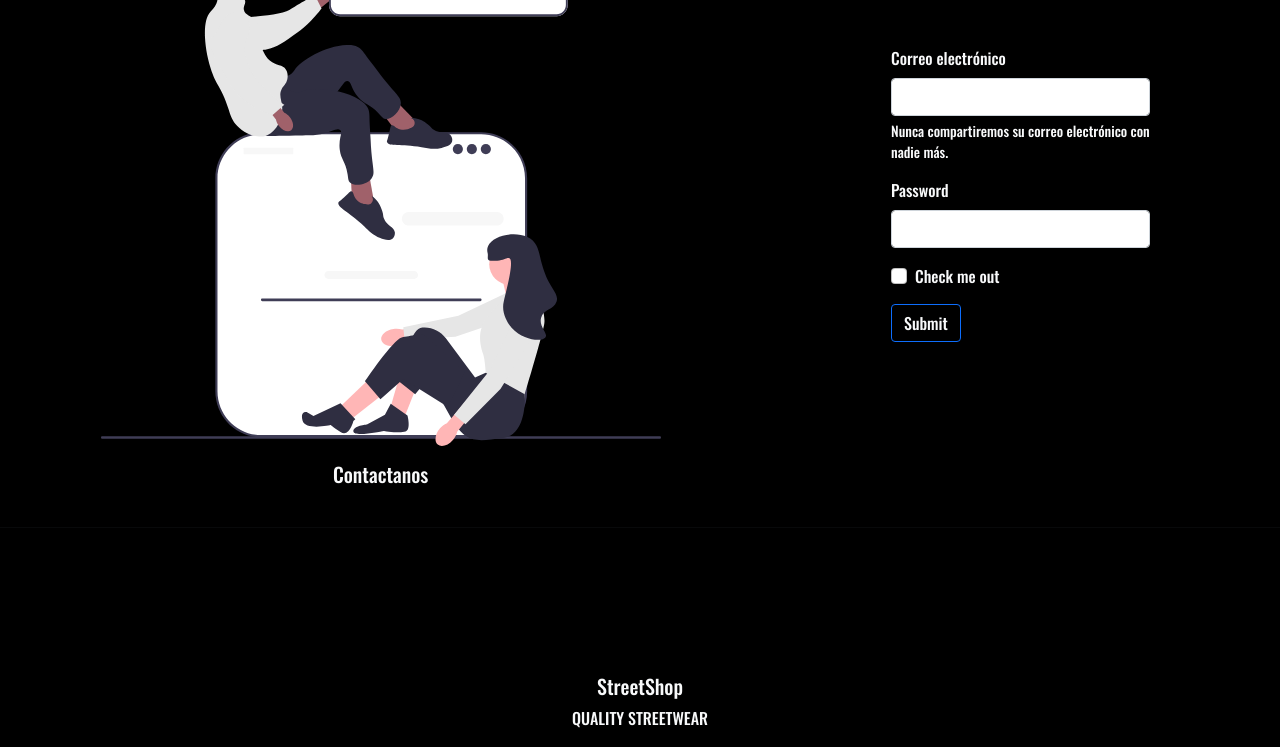
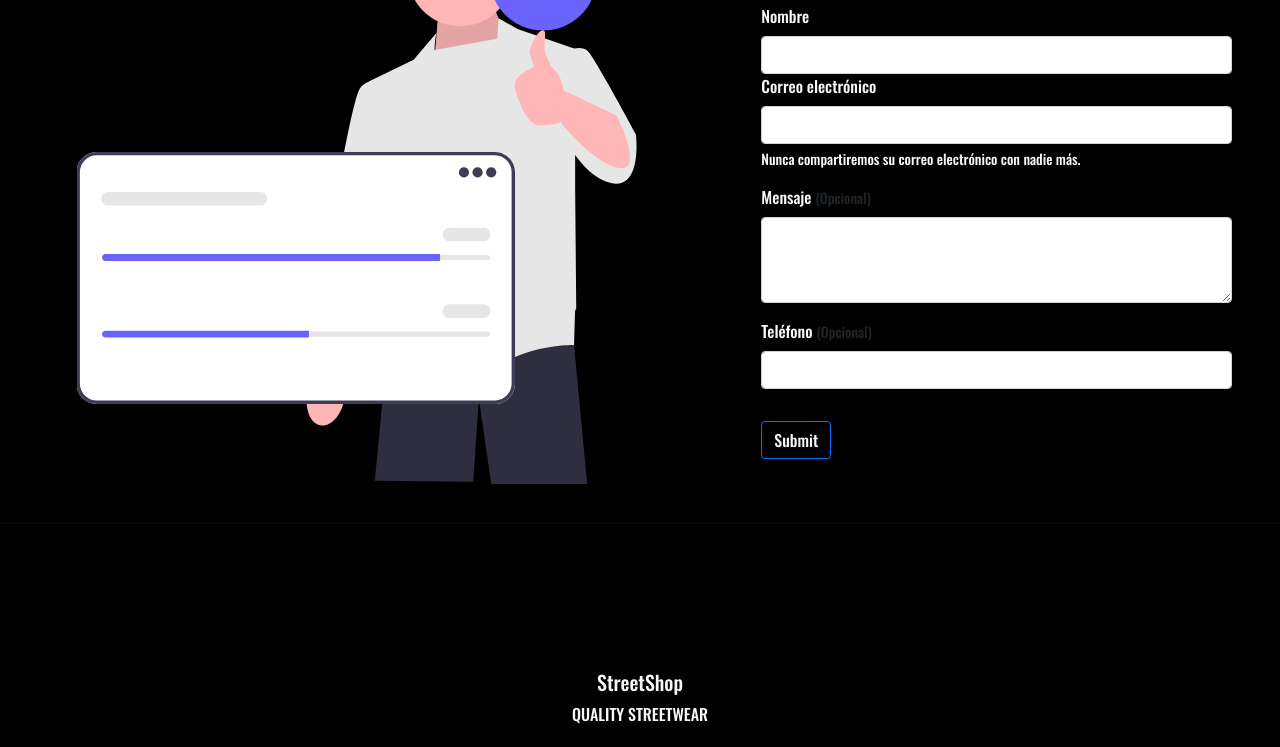
Before and after one commit to Guidown/coderr, a website: page vistas/contacto.html in a window 1280 px wide. Shown: the part 264-1011 px from the top of the page. Drawn offline with nearby package versions, Linux system fonts and the light colour scheme.

Commit message:
nav cambiado

```diff
--- a/ideas.txt
+++ b/ideas.txt
@@ -7,3 +7,6 @@
 -
 -
 -
+
+ul - bg-transparent // li - text-light
+   = fondo de dropdown //  = color letras
--- a/scss/_extends.scss
+++ b/scss/_extends.scss
@@ -1,3 +1,7 @@
+img {
+  max-width: 100%;
+}
+
 .Contacto-grid {
   display: grid;
   grid-template-areas: "Imagen Form";
@@ -7,13 +11,28 @@
     justify-content: center;
     align-items: center;
     img {
+      object-fit: cover;
       display: flex;
-
       width: 70vh;
+      max-width: 100%;
     }
   }
   .formul {
     grid-area: Form;
+  }
+  .forms {
+    flex: 1;
+    padding: 3rem;
+    .h2-contact {
+      display: flex;
+      justify-content: center;
+    }
+  }
+  @media screen and (max-width: 768px) {
+    display: grid;
+    grid-template-areas:
+      "Imagen"
+      "Form ";
   }
 }
 
--- a/scss/sass.scss
+++ b/scss/sass.scss
@@ -101,3 +101,22 @@ footer {
     margin: 2rem;
   }
 }
+
+.button-contact {
+  margin-top: 2rem;
+}
+
+.ul-dropdown {
+  background: rgb(37, 37, 37);
+  .li-dropdown {
+    color: black;
+  }
+}
+@media screen and (max-width: $tablet) {
+  .ul-dropdown {
+    background: transparent;
+    .li-dropdown {
+      color: white;
+    }
+  }
+}
--- a/vistas/contacto.html
+++ b/vistas/contacto.html
@@ -8,10 +8,7 @@
       name="viewport"
       content="width=device-width, initial-scale=1.0, maximum-scale=1.0, user-scalable=no"
     />
-    <meta
-      name="description"
-      content="Ropa Urbana estilo StreetWear, ropa de calle"
-    />
+    <meta name="description" content="Contacto" />
     <meta
       name="keyword"
       content="pagina ropa,ropa,ropa calle,streetwear,ropa fachera,ropa facherita,argentina "
@@ -130,19 +127,23 @@
           id="Contact-img"
         >
           <img
-            src="../imgs/contact-img.svg"
+            src="../imgs/undraw_join_re_w1lh.svg"
             class="card-img-top w-85"
             alt="..."
           />
-          <div class="card-body">
-            <h5 class="card-title text-light">Contactanos</h5>
-          </div>
         </div>
       </section>
       <!--Fin Section-Card-->
       <!--Inicio Formulario-->
       <section class="formul">
         <form class="forms w-50">
+          <div class="card-body">
+            <h2 class="card-title text-light h2-contact">Contactanos</h2>
+          </div>
+          <div class="form-group">
+            <label for="name" class="form-label text-light">Nombre</label>
+            <input type="text" id="name" name="name" class="form-control" />
+          </div>
           <div class="mb-3">
             <label for="exampleInputEmail1" class="form-label text-light"
               >Correo electrónico</label
@@ -158,24 +159,29 @@
             </div>
           </div>
           <div class="mb-3">
-            <label for="exampleInputPassword1" class="form-label text-light"
-              >Password</label
+            <label
+              for="exampleFormControlTextarea1"
+              class="form-label text-light"
+              >Mensaje</label
             >
-            <input type="box" class="form-control" id="exampleInputPassword1" />
+            <small class="m-left-quarter">(Opcional)</small>
+            <textarea
+              class="form-control"
+              id="exampleFormControlTextarea1"
+              rows="3"
+            ></textarea>
           </div>
-          <div class="mb-3 form-check">
-            <input
-              type="checkbox"
-              class="form-check-input"
-              id="exampleCheck1"
-            />
-            <label class="form-check-label text-light" for="exampleCheck1"
-              >Check me out</label
-            >
+          <div class="form-group">
+            <label for="phone" class="form-label text-light">
+              Teléfono
+              <small class="m-left-quarter text-dark">(Opcional)</small>
+            </label>
+            <input type="text" id="phone" name="phone" class="form-control" />
           </div>
+
           <button
             type="submit"
-            class="btn btn-primary text-light bg-transparent"
+            class="btn btn-primary text-light bg-transparent button-contact"
           >
             Submit
           </button>
```
Also changed, not shown: index.html (+5 -5 lines), vistas/Fida.html (+1 -1 lines), vistas/Higher.html (+1 -1 lines), vistas/HypeStyle.html (+1 -1 lines), vistas/Undefined.html (+1 -1 lines), imgs/undraw_join_re_w1lh.svg (added), scss/sass.css.
